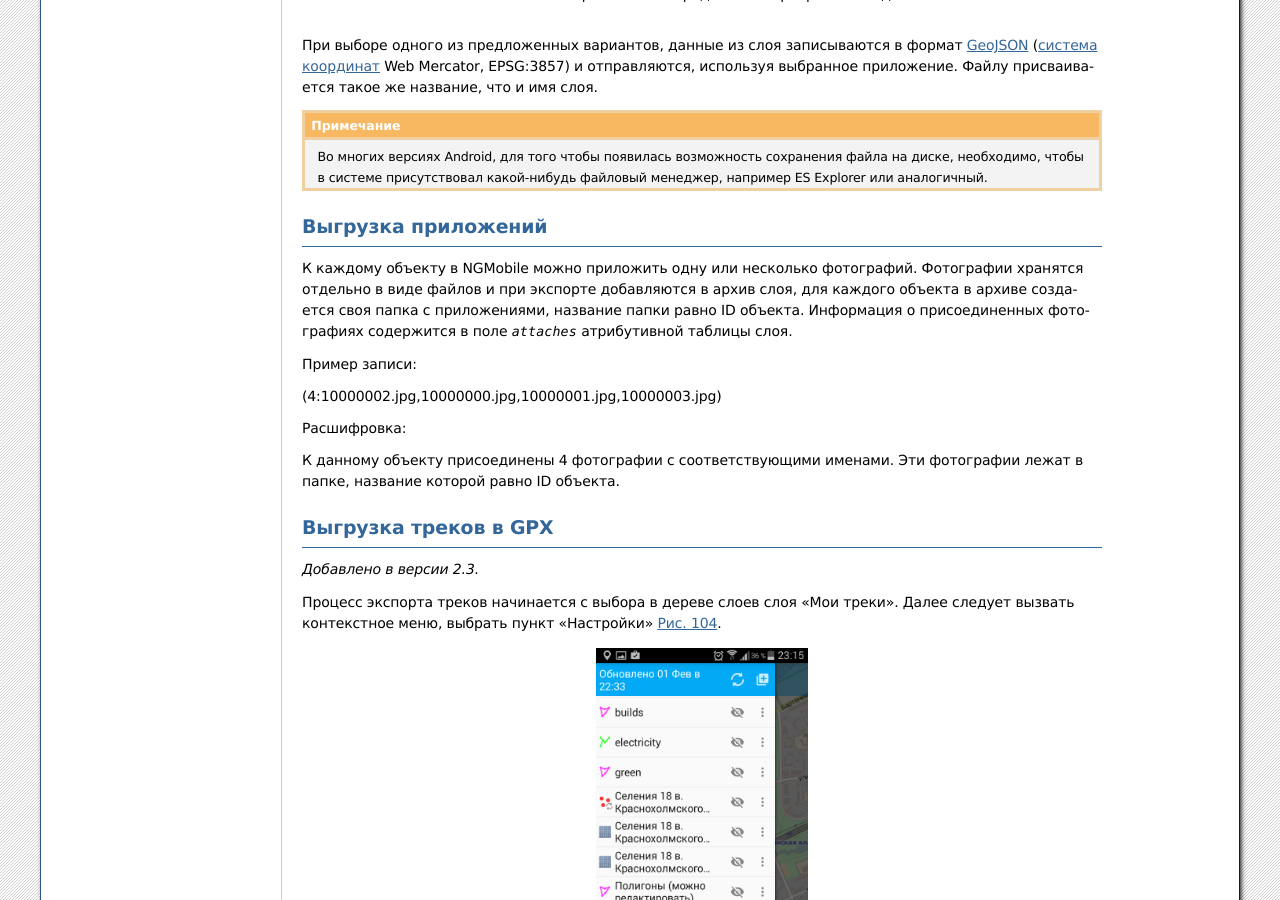
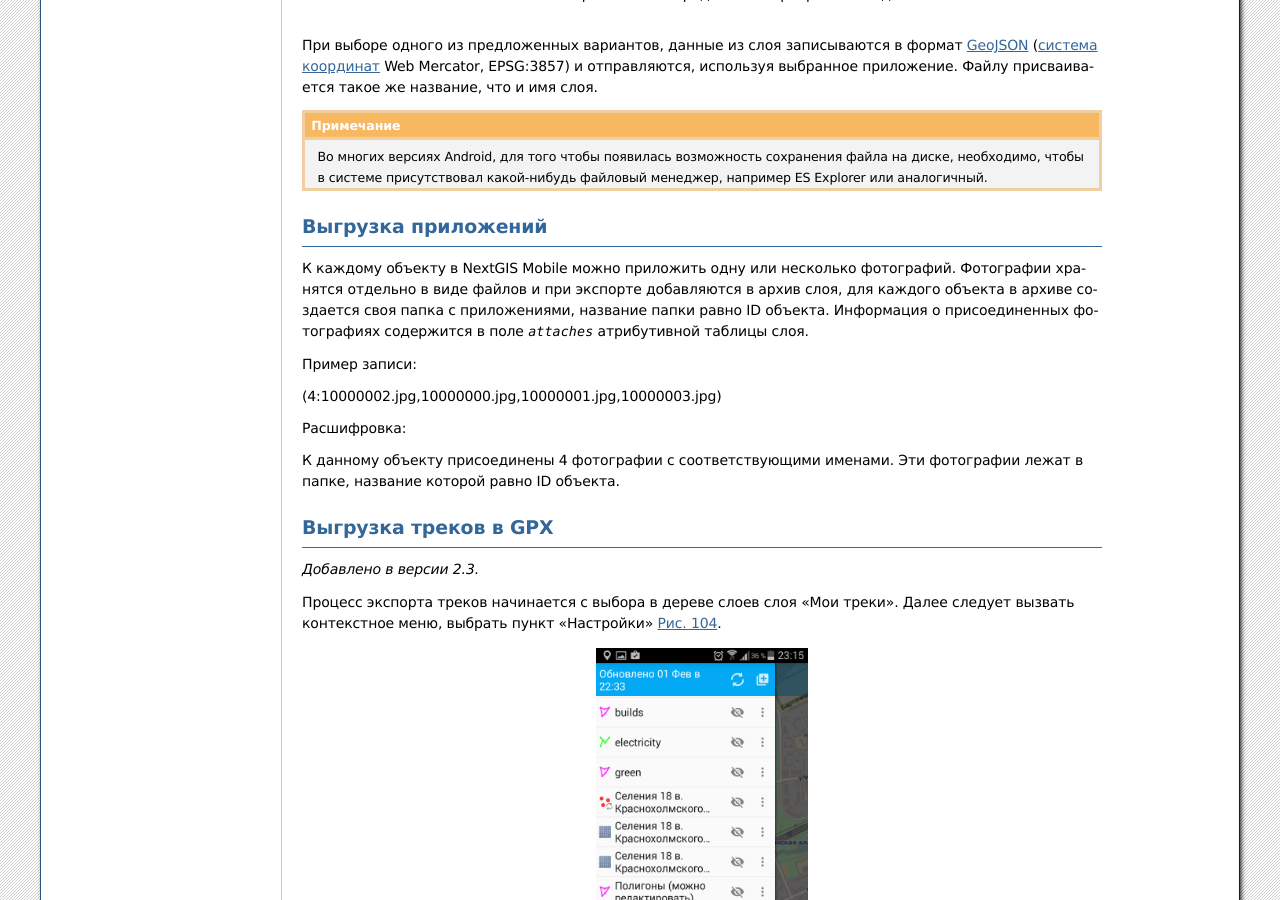
Before and after one commit to nextgis/docs_ngmobile, a Sphinx documentation site: the page built from source/share.rst, in a window 1280 px wide and 900 px high, scrolled down 638 px. Built offline with Sphinx 7.4.7, drawn with Linux system fonts in a browser that asks for light colours; formulas are drawn with MathJax 3.

Commit message:
ng mobile

```diff
--- a/source/intro.rst
+++ b/source/intro.rst
@@ -65,4 +65,5 @@
 
    Если какое либо оборудование из перечисленного отсутствует в устройстве, то связанные функции будут не доступны.
 
-Программа не предъявляет специфических системных требований, однако, количество оперативной памяти и флэш памяти для хранения данных может ограничивать размер загружаемых геоданных на карту.
+Программа не предъявляет специфических системных требований, однако, количество оперативной памяти
+и флэш памяти для хранения данных может ограничивать размер загружаемых геоданных на карту.
--- a/source/share.rst
+++ b/source/share.rst
@@ -28,7 +28,7 @@
 Выгрузка приложений
 -------------------
 
-К каждому объекту в NGMobile можно приложить одну или несколько фотографий. Фотографии
+К каждому объекту в NextGIS Mobile можно приложить одну или несколько фотографий. Фотографии
 хранятся отдельно в виде файлов и при экспорте добавляются в архив слоя, для каждого
 объекта в архиве создается своя папка с приложениями, название папки равно ID объекта.
 Информация о присоединенных фотографиях содержится в поле `attaches` атрибутивной таблицы слоя.
```
